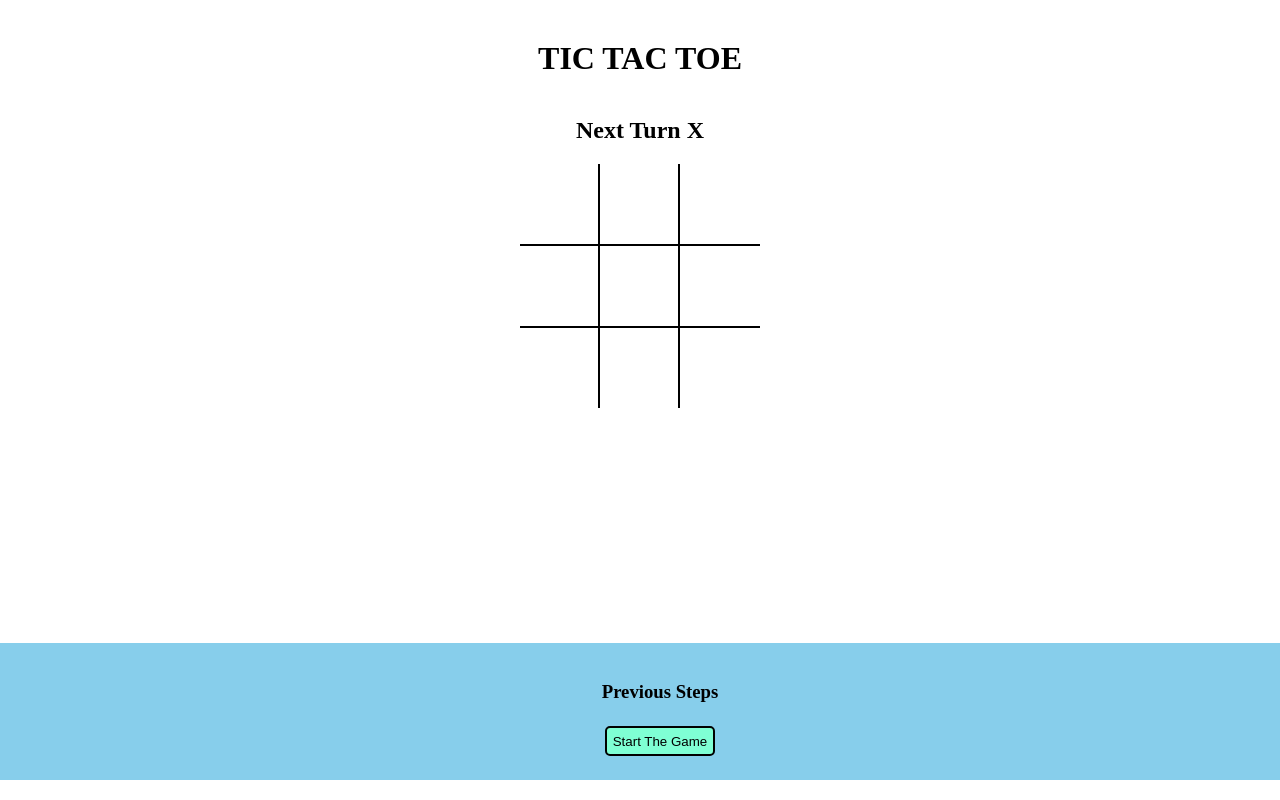
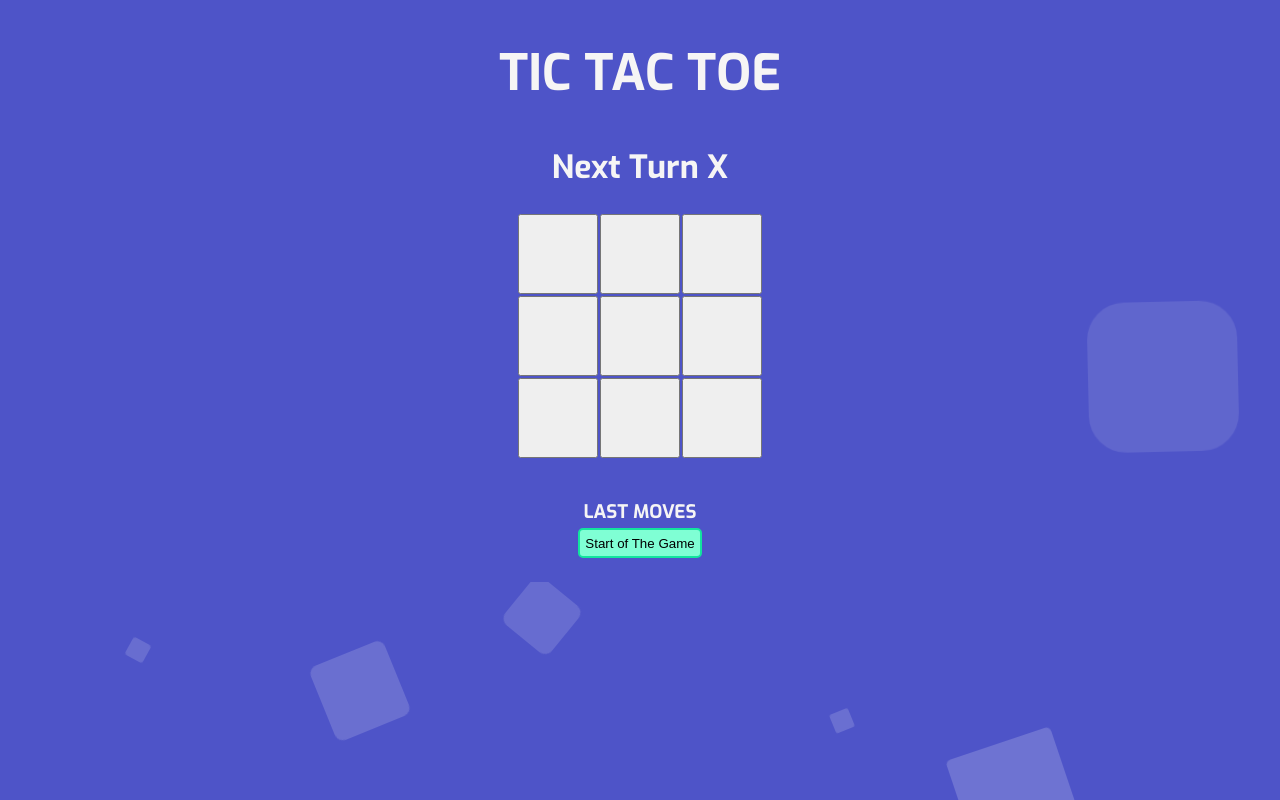
Before and after one commit to pranaypise59/Tic-Tac-Toe-Featured, a React (Vite) app: page / in a window 1280 px wide. Built offline with nearby package versions, Linux system fonts and the light colour scheme.

Commit message:
styling game

```diff
--- a/index.html
+++ b/index.html
@@ -1,6 +1,9 @@
 <!DOCTYPE html>
-<html>
+<html lang="en">
 <head>
+  <meta charset="UTF-8">
+  <meta http-equiv="X-UA-Compatible" content="IE=edge">
+  <meta name="viewport" content="width=device-width, initial-scale=1.0">
   <link rel="shortcut icon" href="https://encrypted-tbn0.gstatic.com/images?q=tbn:ANd9GcQwMa2SCT-WfjrThbnxhoNliTEgmFok4rYy-A&usqp=CAU" type="image/x-icon">
   <title>Tic Tac Toe || Pranay Pise</title>
 </head>
--- a/src/App.jsx
+++ b/src/App.jsx
@@ -4,6 +4,7 @@ import History from './components/History';
 import Modal from './components/Modal';
 import { calculateWinner } from './components/winner';
 import './styles/root.scss'
+import './styles/style.css'
 const App = () => {
 
   const [history, setHistory] = useState([
@@ -14,7 +15,7 @@ const App = () => {
   const [gameStatus, setGameStatus] = useState('play')
   const current = history[currentMove];
 
-  const {winner, winningsquares} = calculateWinner(current.board)
+  const { winner, winningsquares } = calculateWinner(current.board)
   const handleSquareClick = (position) => {
     if (current.board[position] || winner) {
       return;
@@ -55,18 +56,41 @@ const App = () => {
   }
   return (
     <>
+      <div class="context">
+        <div className='container'>
           <h1 style={{ textAlign: 'center', margin: 40 }}>TIC TAC TOE</h1>
           {winner
-      ? <h2 className='winnerheading'>{`The Winner is ${current.isXturn ? 'O' : 'X'}`}</h2>
-      :(history.length === 10?<h2 className='winnerheading'>X & O tied</h2>:<h2 className='turnheading'>{`Next Turn ${current.isXturn ? 'X' : 'O'}`}</h2>)
+            ? <h2 className='winnerheading'>The Winner is <span>{`${current.isXturn ? 'O' : 'X'}`}</span></h2>
+            : (history.length === 10 ? <h2 className='winnerheading'>X & O tied</h2> : <h2 className='turnheading'>{`Next Turn ${current.isXturn ? 'X' : 'O'}`}</h2>)
           }
           <Board board={current.board} handleSquareClick={handleSquareClick} winningsquares={winningsquares} />
           {winner || history.length === 10 &&
             <button onClick={() => { restart() }} className="accept">Restart</button>
           }
-      <History history={history} moveTo={moveTo} currentMove={currentMove}/>
+          {winner &&
+            <button onClick={() => { restart() }} className="accept">Restart</button>
+          }
+          <History history={history} moveTo={moveTo} currentMove={currentMove} />
 
-      {resumeScreen && <Modal setresumeScreen={setResumeScreen} resume={resume} restart={restart} history={history} winner={winner} current={current}/>}
+          {resumeScreen && <Modal setresumeScreen={setResumeScreen} resume={resume} restart={restart} history={history} winner={winner} current={current} />}
+        </div>
+
+
+        <div class="area" >
+          <ul class="circles">
+            <li></li>
+            <li></li>
+            <li></li>
+            <li></li>
+            <li></li>
+            <li></li>
+            <li></li>
+            <li></li>
+            <li></li>
+            <li></li>
+          </ul>
+        </div>
+      </div >
     </>
   )
 }
--- a/src/components/History.jsx
+++ b/src/components/History.jsx
@@ -3,10 +3,10 @@ import React from 'react'
 const History = ({history,moveTo,currentMove}) => {
     return (
         <div className='history'>
-            <h3>Previous Steps</h3>
+            <h3>LAST MOVES</h3>
             <div>
                 {history.map((_, index) => {
-                    return <button key={index} style={{backgroundColor: index === currentMove?'aquamarine':'antiquewhite'}} onClick={()=>{moveTo(index)}}>{index === 0 ? 'Start The Game':`Go to #${index}`}</button>
+                    return <button key={index} style={{backgroundColor: index === currentMove?'aquamarine':'antiquewhite'}} onClick={()=>{moveTo(index)}}>{index === 0 ? 'Start of The Game':`Go to #${index}`}</button>
                 })}
             </div>
         </div>
--- a/src/styles/root.scss
+++ b/src/styles/root.scss
@@ -1,24 +1,55 @@
+@import url('https://fonts.googleapis.com/css?family=Exo:400,700');
+
+*{
+    margin: 0px;
+    padding: 0px;
+    box-sizing: border-box;
+}
+$color-theme:#4e54c8;
+$color-orange: #ef8a0f;
+$color-white:rgb(246, 245, 245);
+$color-green:rgb(69, 238, 69);
+$color-red:rgb(245, 19, 19);
+$color-blue:rgb(106, 204, 243);
+
 body {
+
     padding: 0;
     margin: 0;
+    font-family: 'Exo', sans-serif;
   }
 
-  button {
-    background: none;
-    border: none;
-    outline: none;
-    &:hover {
-      cursor: pointer;
+.context{
+  .container{
+    h1{
+      text-align: center;
+      color: $color-white;
+      font-size: 50px;
+    }
+    .winnerheading{
+      color: $color-white;
+      text-align: center;
+      width: 50%;
+      font-size: 2rem;
+      margin: auto;
+      margin-bottom: 25px;
+      background-color: $color-red;
+      border-radius: 10px;
+      box-shadow: rgba(0, 0, 0, 0.24) 0px 3px 8px;
+      span{
+        color: $color-green;
+        font-size: 2.5rem;
+      }
+    }
+    .turnheading{
+      color: $color-white;
+      text-align: center;
+      margin: auto;
+      font-size: 2rem;
+      margin-bottom: 25px;
     }
   }
-
-  .app {
-    font-size: 20px;
-    display: flex;
-    flex-direction: column;
-    align-items: center;
-  }
-
+}
   .board {
     display: flex;
     flex-direction: column;
@@ -27,49 +58,45 @@ body {
     .board-row {
       display: flex;
       flex-direction: row;
-      border-bottom: 2px solid #000;
+      // border-bottom: 2px solid #000;
       &:last-child {
-        border-bottom: none;
+        // border-bottom: none;
       }
       .square {
-        width: 80px;
-        height: 80px;
-        border-right: 2px solid #000;
-        font-size: 2.5rem;
+        width: 5rem;
+        height: 5rem;
+        margin: 1px;
+        font-size: 3.5rem;
         padding: 0;
         overflow: hidden;
         transition: all 0.2s;
+        cursor: pointer;
         &:last-child {
-          border-right: none;
+          // border-right: none;
         }
       }
     }
   }
-  .winnerheading{
-    color: red;
-    text-align: center;
-    font-weight: bold;
-  }
-  .turnheading{
-    text-align: center;
-  }
+
   .history{
-    background-color: skyblue;
-    width: 100%;
+    width: 100vw;
     margin: 20px auto;
     padding: 20px;
     display: flex;
-    position: fixed;
-    bottom: 0px;
     flex-direction: column;
     align-items: center;
     justify-content: center;
+    color: $color-white;
+    background-color: $color-theme;
+
     button{
       background-color: antiquewhite;
-      border: 2px solid black;
+      border: 2px solid rgb(18, 228, 158);
       border-radius: 5px;
-      height: 30px;
+      min-height: 30px;
       margin: 4px;
+      padding: 5px;
+      cursor: pointer;
       &:hover{
         background-color: aquamarine;
       }
@@ -152,7 +179,7 @@ body {
   }
 
   .accept {
-    background-color: #ed6755;
+    background-color: #ee4f3a;
     border: none;
     border-radius: 5px;
     width: 200px;
@@ -160,10 +187,11 @@ body {
     margin:auto;
     margin-top: 20px;
     padding: 14px;
-    font-size: 16px;
+    font-size: 1.2rem;
     color: white;
-    box-shadow: 0px 6px 18px -5px rgba(237, 103, 85, 1);
+    cursor: pointer;
+    box-shadow: 0px 6px 18px -5px rgb(238, 80, 59);
     &:hover{
-      opacity: 0.8;
+      background-color: $color-red;
     }
   }
--- /dev/null
+++ b/src/styles/style.css
@@ -0,0 +1,132 @@
+
+.context {
+    min-width: 100%;
+    position: relative;
+    top:0;
+}
+.container{
+    position: absolute;
+    z-index: 10;
+}
+
+.area{
+    background: #4e54c8;
+    background: -webkit-linear-gradient(to left, #8f94fb, #4e54c8);
+    width: 100%;
+    min-height:100vh;
+    }
+
+.circles{
+    position: absolute;
+    top: 0;
+    left: 0;
+    width: 100%;
+    min-height: 100%;
+    overflow: hidden;
+}
+
+.circles li{
+    position: absolute;
+    display: block;
+    list-style: none;
+    width: 20px;
+    height: 20px;
+    background: rgba(255, 255, 255, 0.2);
+    animation: animate 25s linear infinite;
+    bottom: -150px;
+
+}
+
+.circles li:nth-child(1){
+    left: 25%;
+    width: 80px;
+    height: 80px;
+    animation-delay: 0s;
+}
+
+
+.circles li:nth-child(2){
+    left: 10%;
+    width: 20px;
+    height: 20px;
+    animation-delay: 2s;
+    animation-duration: 12s;
+}
+
+.circles li:nth-child(3){
+    left: 70%;
+    width: 20px;
+    height: 20px;
+    animation-delay: 4s;
+}
+
+.circles li:nth-child(4){
+    left: 40%;
+    width: 60px;
+    height: 60px;
+    animation-delay: 0s;
+    animation-duration: 18s;
+}
+
+.circles li:nth-child(5){
+    left: 65%;
+    width: 20px;
+    height: 20px;
+    animation-delay: 0s;
+}
+
+.circles li:nth-child(6){
+    left: 75%;
+    width: 110px;
+    height: 110px;
+    animation-delay: 3s;
+}
+
+.circles li:nth-child(7){
+    left: 35%;
+    width: 150px;
+    height: 150px;
+    animation-delay: 7s;
+}
+
+.circles li:nth-child(8){
+    left: 50%;
+    width: 25px;
+    height: 25px;
+    animation-delay: 15s;
+    animation-duration: 45s;
+}
+
+.circles li:nth-child(9){
+    left: 20%;
+    width: 15px;
+    height: 15px;
+    animation-delay: 2s;
+    animation-duration: 35s;
+}
+
+.circles li:nth-child(10){
+    left: 85%;
+    width: 150px;
+    height: 150px;
+    animation-delay: 0s;
+    animation-duration: 11s;
+}
+
+
+
+@keyframes animate {
+
+    0%{
+        transform: translateY(0) rotate(0deg);
+        opacity: 1;
+        border-radius: 0;
+    }
+
+    100%{
+        transform: translateY(-1000px) rotate(720deg);
+        opacity: 0;
+        border-radius: 50%;
+    }
+
+}
```
Lines whose indentation alone changed are shown as unchanged.
